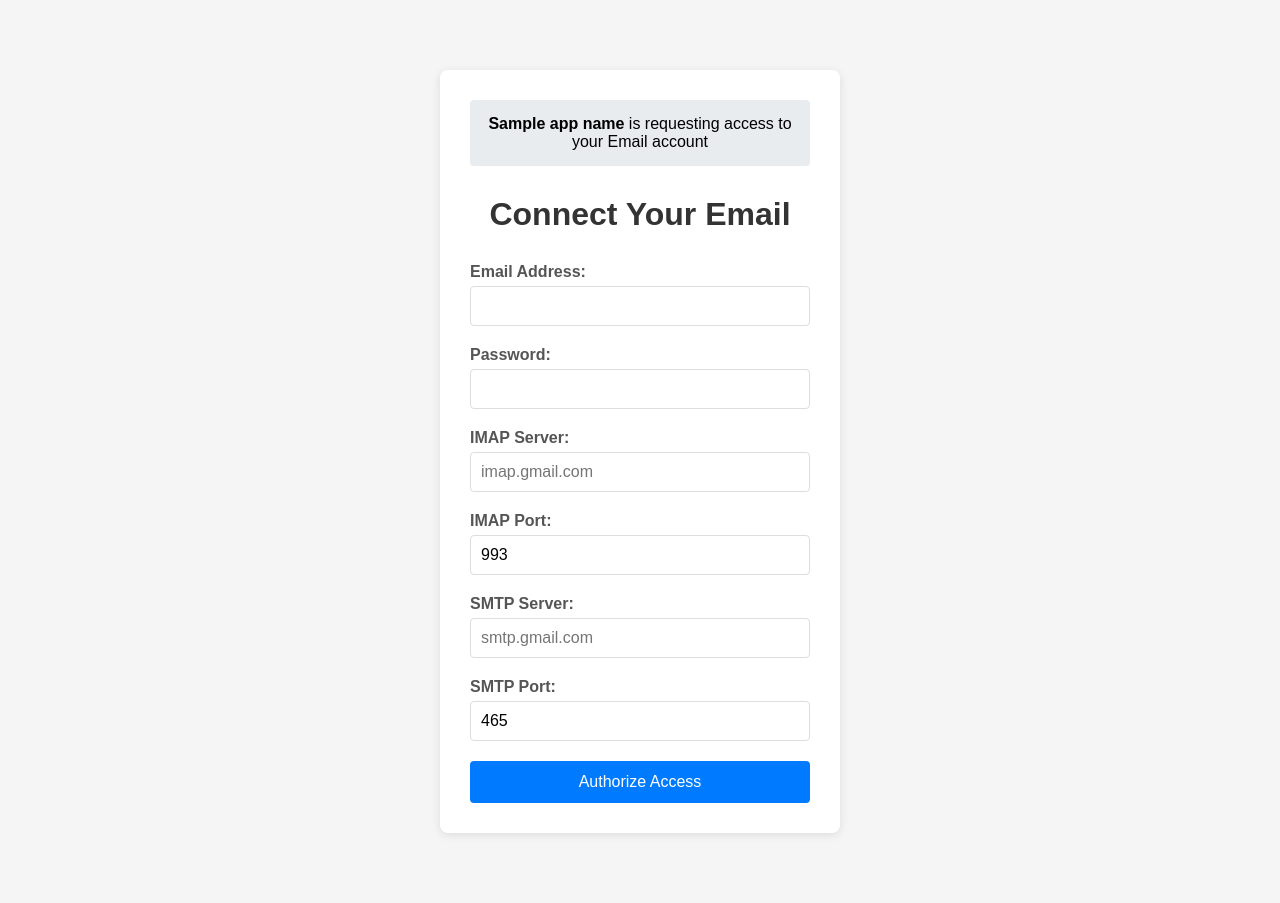
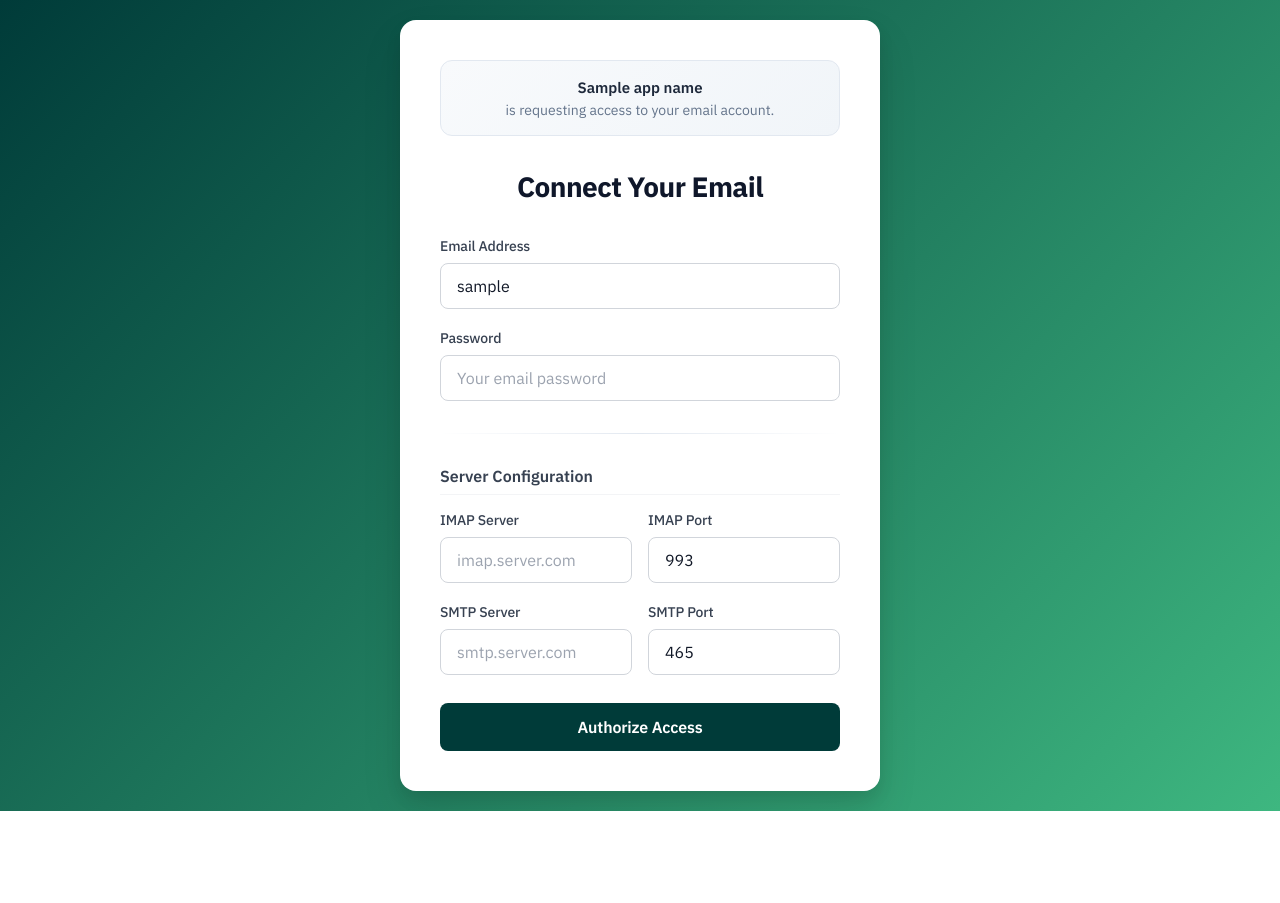
Before and after one commit to levco/nolas, a FastAPI app: template app/api/v3/templates/authorize_form.html in a window 1280 px wide. After the commit the page ends 811 px from the top, so only its background shows below. Run offline with FastAPI, Linux system fonts and the light colour scheme; the template is opened without the code that fills it: most values are stand-ins (such as "Sample title", 1, 10 or a date in 2020); parts of the project's set-up code (start-up, migrations or seed data) failed here and were passed over.

Commit message:
Improve authorization form

```diff
--- a/app/api/v3/connect.py
+++ b/app/api/v3/connect.py
@@ -103,7 +103,7 @@ async def show_auth_form(
     state: str = Query(..., description="State parameter for CSRF protection"),
     scope: str = Query(None, description="Requested scope"),
     response_type: str = Query("code", description="Response type (must be 'code')"),
-    error: str = Query(None, description="Error message to display"),
+    login_hint: str = Query(None, description="Hint to display in the email input"),
     app_repo: AppRepo = Depends(Provide[ApplicationContainer.repos.app]),
 ) -> HTMLResponse:
     """
@@ -144,7 +144,7 @@ async def show_auth_form(
                 "redirect_uri": redirect_uri,
                 "state": state,
                 "scope": scope,
-                "error": error,
+                "login_hint": login_hint,
             },
         )
 
--- a/app/api/v3/templates/authorize_form.html
+++ b/app/api/v3/templates/authorize_form.html
@@ -4,107 +4,217 @@
     <meta charset="UTF-8">
     <meta name="viewport" content="width=device-width, initial-scale=1.0">
     <title>Authorize IMAP Access</title>
+    <link rel="preconnect" href="https://fonts.googleapis.com">
+    <link rel="preconnect" href="https://fonts.gstatic.com" crossorigin>
+    <link href="https://fonts.googleapis.com/css2?family=IBM+Plex+Sans:wght@300;400;500;600;700&display=swap" rel="stylesheet">
     <style>
+        * {
+            box-sizing: border-box;
+        }
+
         body {
-            font-family: Arial, sans-serif;
-            max-width: 400px;
-            margin: 50px auto;
-            padding: 20px;
-            background-color: #f5f5f5;
+            font-family: 'IBM Plex Sans', -apple-system, BlinkMacSystemFont, 'Segoe UI', Roboto, sans-serif;
+            margin: 0;
+            padding: 0;
+            background: linear-gradient(135deg, #003b39, #3eb780 100%);
+            min-height: 100vh;
+            display: flex;
+            align-items: center;
+            justify-content: center;
         }
+
         .form-container {
-            background: white;
-            padding: 30px;
-            border-radius: 8px;
-            box-shadow: 0 2px 10px rgba(0,0,0,0.1);
+            background: #ffffff;
+            border-radius: 16px;
+            box-shadow: 0 20px 40px rgba(0, 0, 0, 0.1), 0 8px 16px rgba(0, 0, 0, 0.08);
+            padding: 40px;
+            width: 100%;
+            max-width: 480px;
+            margin: 20px;
         }
+
+        .app-info {
+            text-align: center;
+            margin-bottom: 32px;
+            padding: 16px 20px;
+            background: linear-gradient(135deg, #f8fafc 0%, #f1f5f9 100%);
+            border-radius: 12px;
+            border: 1px solid #e2e8f0;
+        }
+
+        .app-info strong {
+            color: #1e293b;
+            font-weight: 600;
+            font-size: 15px;
+        }
+
+        .app-info-text {
+            color: #64748b;
+            font-size: 14px;
+            margin-top: 4px;
+        }
+
         h1 {
-            color: #333;
+            color: #0f172a;
+            font-size: 28px;
+            font-weight: 700;
             text-align: center;
-            margin-bottom: 30px;
+            margin: 0 0 32px 0;
+            letter-spacing: -0.02em;
         }
+
         .form-group {
             margin-bottom: 20px;
         }
+
         label {
             display: block;
-            margin-bottom: 5px;
-            font-weight: bold;
-            color: #555;
+            margin-bottom: 8px;
+            font-weight: 500;
+            color: #374151;
+            font-size: 14px;
+            letter-spacing: -0.01em;
         }
-        input[type="text"], input[type="password"], input[type="email"], input[type="number"] {
+
+        input[type="text"],
+        input[type="password"],
+        input[type="email"],
+        input[type="number"] {
             width: 100%;
-            padding: 10px;
-            border: 1px solid #ddd;
-            border-radius: 4px;
+            padding: 12px 16px;
+            border: 1px solid #d1d5db;
+            border-radius: 8px;
             font-size: 16px;
-            box-sizing: border-box;
+            font-family: 'IBM Plex Sans', sans-serif;
+            transition: all 0.2s ease;
+            background: #ffffff;
+            color: #111827;
         }
-        .checkbox-group {
-            display: flex;
-            align-items: center;
-            margin-bottom: 20px;
+
+        input[type="text"]:focus,
+        input[type="password"]:focus,
+        input[type="email"]:focus,
+        input[type="number"]:focus {
+            outline: none;
+            border-color: #10b981;
+            box-shadow: 0 0 0 3px rgba(16, 185, 129, 0.1);
         }
-        .checkbox-group input[type="checkbox"] {
-            margin-right: 8px;
+
+        input[type="text"]::placeholder,
+        input[type="password"]::placeholder,
+        input[type="email"]::placeholder,
+        input[type="number"]::placeholder {
+            color: #9ca3af;
         }
+
         .btn {
             width: 100%;
-            padding: 12px;
-            background-color: #007bff;
+            padding: 14px 20px;
+            background: #003b39;
             color: white;
             border: none;
-            border-radius: 4px;
+            border-radius: 8px;
             font-size: 16px;
+            font-weight: 600;
+            font-family: 'IBM Plex Sans', sans-serif;
             cursor: pointer;
+            transition: all 0.2s ease;
+            letter-spacing: -0.01em;
+            margin-top: 8px;
         }
+
         .btn:hover {
-            background-color: #0056b3;
+            transform: translateY(-1px);
+            box-shadow: 0 8px 16px rgba(16, 185, 129, 0.3);
         }
+
+        .btn:active {
+            transform: translateY(0);
+        }
+
         .btn:disabled {
-            background-color: #ccc;
+            background: #9ca3af;
             cursor: not-allowed;
+            transform: none;
+            box-shadow: none;
         }
-        .error {
-            color: #dc3545;
+
+        .alert {
+            padding: 12px 16px;
             margin-bottom: 20px;
-            padding: 10px;
-            background-color: #f8d7da;
-            border-radius: 4px;
+            border-radius: 8px;
+            display: none;
+            font-size: 14px;
+            font-weight: 500;
         }
-        .app-info {
-            text-align: center;
-            margin-bottom: 30px;
-            padding: 15px;
-            background-color: #e9ecef;
-            border-radius: 4px;
+
+        .alert-error {
+            background: #fef2f2;
+            color: #991b1b;
+            border: 1px solid #fecaca;
         }
-        .alert {
-            padding: 12px;
-            margin-bottom: 20px;
-            border-radius: 4px;
-            display: none;
+
+        .alert-success {
+            background: #f0fdf4;
+            color: #166534;
+            border: 1px solid #bbf7d0;
         }
-        .alert-error {
-            background-color: #f8d7da;
-            color: #721c24;
-            border: 1px solid #f5c6cb;
+
+        .loading {
+            opacity: 0.7;
+            pointer-events: none;
         }
-        .alert-success {
-            background-color: #d4edda;
-            color: #155724;
-            border: 1px solid #c3e6cb;
+
+        .form-row {
+            display: flex;
+            gap: 16px;
         }
-        .loading {
-            opacity: 0.6;
-            pointer-events: none;
+
+        .form-row .form-group {
+            flex: 1;
+        }
+
+        .divider {
+            height: 1px;
+            background: linear-gradient(90deg, transparent, #e2e8f0, transparent);
+            margin: 32px 0;
+        }
+
+        .server-section {
+            margin-top: 24px;
+        }
+
+        .section-title {
+            color: #374151;
+            font-size: 16px;
+            font-weight: 600;
+            margin-bottom: 16px;
+            padding-bottom: 8px;
+            border-bottom: 1px solid #f3f4f6;
+        }
+
+        @media (max-width: 640px) {
+            .form-container {
+                padding: 24px;
+                margin: 12px;
+            }
+
+            h1 {
+                font-size: 24px;
+            }
+
+            .form-row {
+                flex-direction: column;
+                gap: 0;
+            }
         }
     </style>
 </head>
 <body>
     <div class="form-container">
         <div class="app-info">
-            <strong>{{ app_name }}</strong> is requesting access to your Email account
+            <strong>{{ app_name }}</strong>
+            <div class="app-info-text">is requesting access to your email account.</div>
         </div>
 
         <h1>Connect Your Email</h1>
@@ -113,12 +223,6 @@
         <div id="alert" class="alert">
             <span id="alert-message"></span>
         </div>
-
-        {% if error %}
-        <div class="alert alert-error" style="display: block;">
-            {{ error }}
-        </div>
-        {% endif %}
 
         <form id="auth-form" method="post" action="/v3/connect/process">
             <!-- Hidden OAuth2 parameters -->
@@ -130,33 +234,44 @@
             {% endif %}
 
             <div class="form-group">
-                <label for="email">Email Address:</label>
-                <input type="email" id="email" name="email" required>
+                <label for="email">Email Address</label>
+                <input type="email" id="email" name="email" placeholder="you@example.com" required
+                    {% if login_hint %} value="{{ login_hint }}" {% endif %}>
             </div>
 
             <div class="form-group">
-                <label for="password">Password:</label>
-                <input type="password" id="password" name="password" required>
+                <label for="password">Password</label>
+                <input type="password" id="password" name="password" placeholder="Your email password" required>
             </div>
 
-            <div class="form-group">
-                <label for="imap_host">IMAP Server:</label>
-                <input type="text" id="imap_host" name="imap_host" placeholder="imap.gmail.com" required>
-            </div>
+            <div class="divider"></div>
 
-            <div class="form-group">
-                <label for="imap_port">IMAP Port:</label>
-                <input type="number" id="imap_port" name="imap_port" value="993" required>
-            </div>
+            <div class="server-section">
+                <div class="section-title">Server Configuration</div>
 
-            <div class="form-group">
-                <label for="smtp_host">SMTP Server:</label>
-                <input type="text" id="smtp_host" name="smtp_host" placeholder="smtp.gmail.com" required>
-            </div>
+                <div class="form-row">
+                    <div class="form-group">
+                        <label for="imap_host">IMAP Server</label>
+                        <input type="text" id="imap_host" name="imap_host" placeholder="imap.server.com" required>
+                    </div>
 
-            <div class="form-group">
-                <label for="smtp_port">SMTP Port:</label>
-                <input type="number" id="smtp_port" name="smtp_port" value="465" required>
+                    <div class="form-group">
+                        <label for="imap_port">IMAP Port</label>
+                        <input type="number" id="imap_port" name="imap_port" value="993" required>
+                    </div>
+                </div>
+
+                <div class="form-row">
+                    <div class="form-group">
+                        <label for="smtp_host">SMTP Server</label>
+                        <input type="text" id="smtp_host" name="smtp_host" placeholder="smtp.server.com" required>
+                    </div>
+
+                    <div class="form-group">
+                        <label for="smtp_port">SMTP Port</label>
+                        <input type="number" id="smtp_port" name="smtp_port" value="465" required>
+                    </div>
+                </div>
             </div>
 
             <button type="submit" class="btn" id="submit-btn">Authorize Access</button>
--- a/app/controllers/imap/folder_utils.py
+++ b/app/controllers/imap/folder_utils.py
@@ -44,7 +44,7 @@ class FolderUtils:
                         folder_name = parts[-2].decode("utf-8")
                         # TODO: Allow selecting what folders to include in a user?
                         # Ignore these folders by default.
-                        if folder_name.lower() in ["drafts", "junk", "archive", "trash", "inbox"]:
+                        if folder_name.lower() in ["drafts", "junk", "archive", "trash"]:
                             continue
 
                         # Skip empty folder names
```
